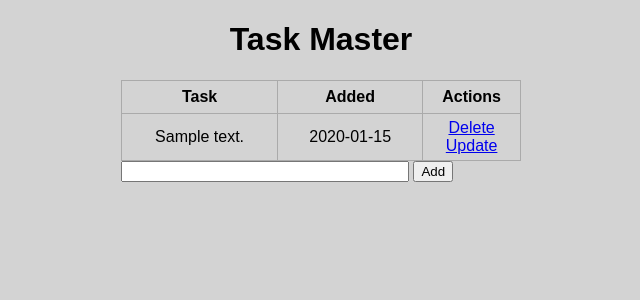
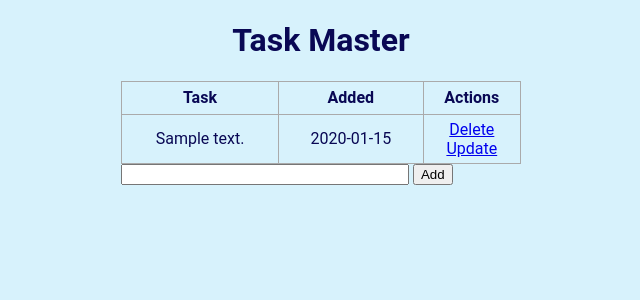
Before and after one commit to MazenShebeta/to-do-list, a Flask app: page / in a window 1280 px wide. Shown: the top 300 px of the page, without its empty margins (319-959 px from the left). Run offline with Flask 2, Linux system fonts and the light colour scheme; tables that the repository leaves empty hold one stand-in row (values such as "Sample post").

Commit message:
Updated CSS

```diff
--- a/static/css/main.css
+++ b/static/css/main.css
@@ -1,7 +1,8 @@
 body, html {
     margin: 0;
-    font-family: sans-serif;
-    background-color: lightgray;
+    font-family: 'Roboto', sans-serif;;
+    background-color: #d7f2fc;
+    color: #090854;
 }
 
 .content {
@@ -31,6 +32,11 @@ td {
     margin-top: 20px;
 }
 
+.add {
+    padding-right: 70px;
+    margin-top: 5px;
+}
+
 #content {
     width: 70%;
 }
```
